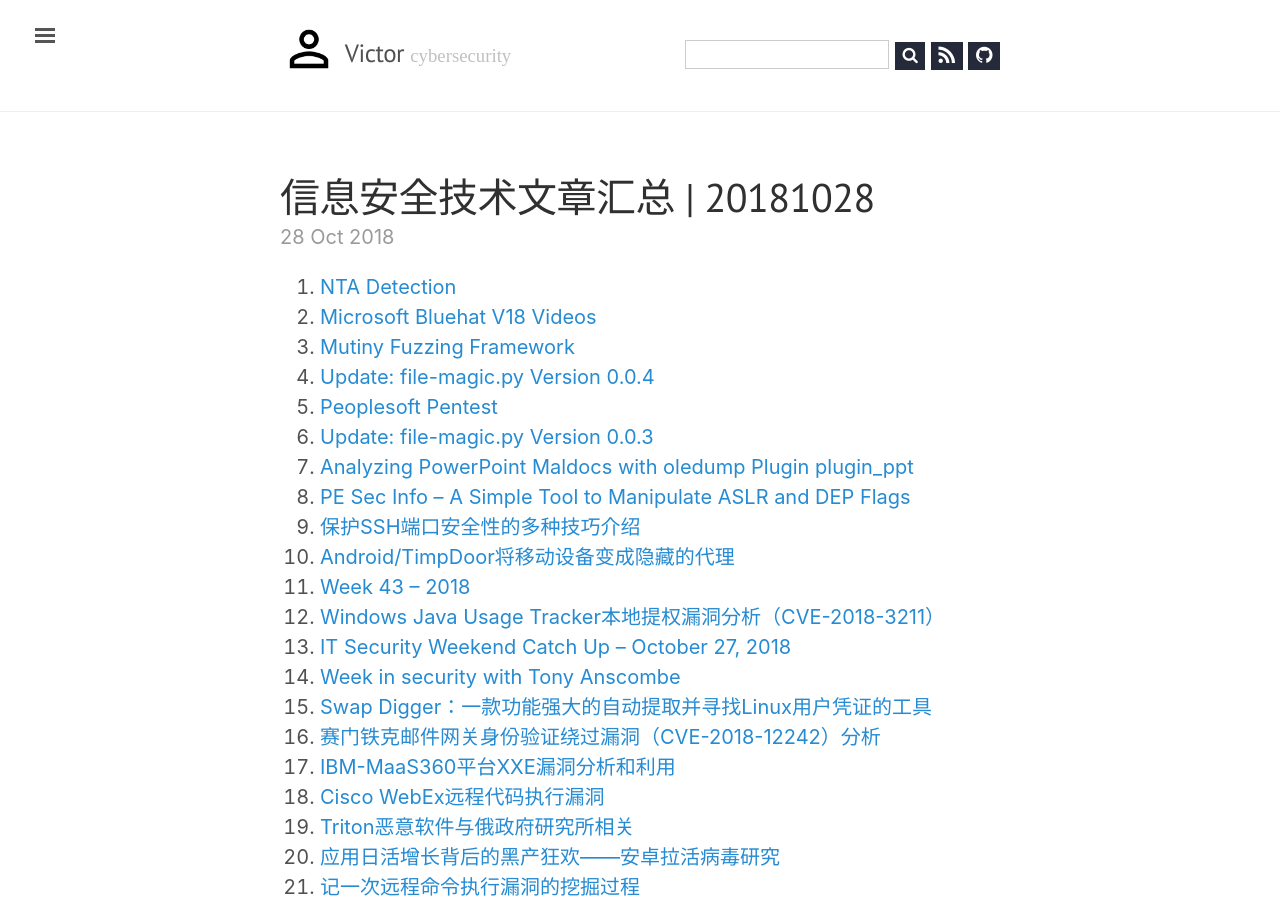
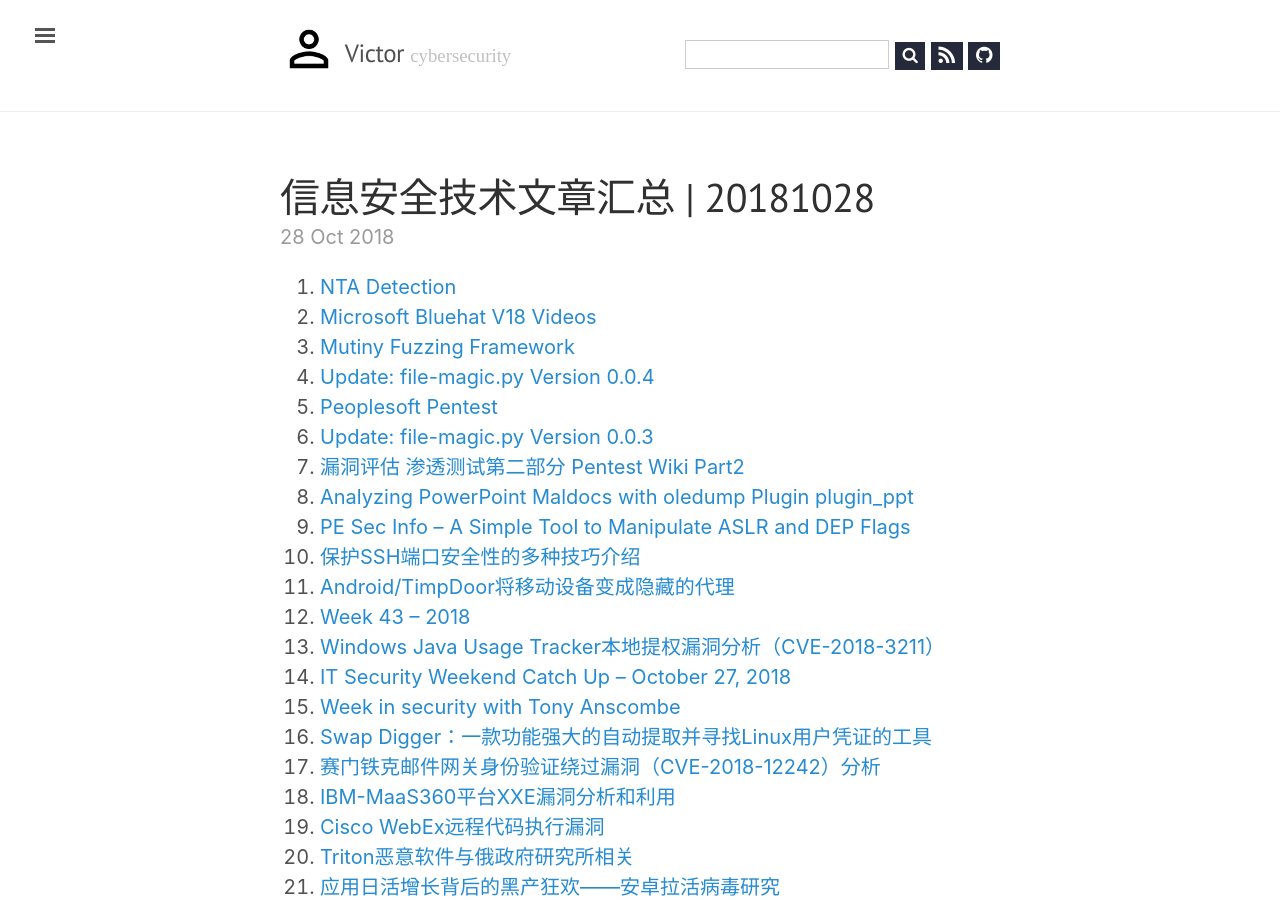
Before and after one commit to victor-infosec/victor-infosec.github.io, a Jekyll site: the page built from _posts/following/2018-10-28-tech-articles-20181028.md, in a window 1280 px wide and 900 px high. Built offline with Jekyll 4.4.1, drawn with Linux system fonts in a browser that asks for light colours; nearby versions of some CDN libraries; some web fonts are replaced; library files that are not in the unit come from our copies.

Commit message:
20181028

```diff
--- a/_posts/following/2018-10-28-tech-articles-20181028.md
+++ b/_posts/following/2018-10-28-tech-articles-20181028.md
@@ -13,6 +13,7 @@
 4. [Update: file-magic.py Version 0.0.4](https://blog.didierstevens.com/2018/10/28/update-file-magic-py-version-0-0-4/)
 5. [Peoplesoft Pentest](https://blog.csdn.net/cnbird2008/article/details/83449750)
 6. [Update: file-magic.py Version 0.0.3](https://blog.didierstevens.com/2018/10/27/update-file-magic-py-version-0-0-3/)
+7. [漏洞评估 渗透测试第二部分 Pentest Wiki Part2](http://www.ddosi.com/b28/)
 8. [Analyzing PowerPoint Maldocs with oledump Plugin plugin_ppt](https://blog.didierstevens.com/2018/10/25/analyzing-powerpoint-maldocs-with-oledump-plugin-plugin_ppt/)
 9. [PE Sec Info – A Simple Tool to Manipulate ASLR and DEP Flags](https://osandamalith.com/2018/10/24/pe-sec-info-a-simple-tool-to-manipulate-aslr-and-dep-flags/)
 10. [保护SSH端口安全性的多种技巧介绍](https://www.freebuf.com/articles/network/185956.html)
```
